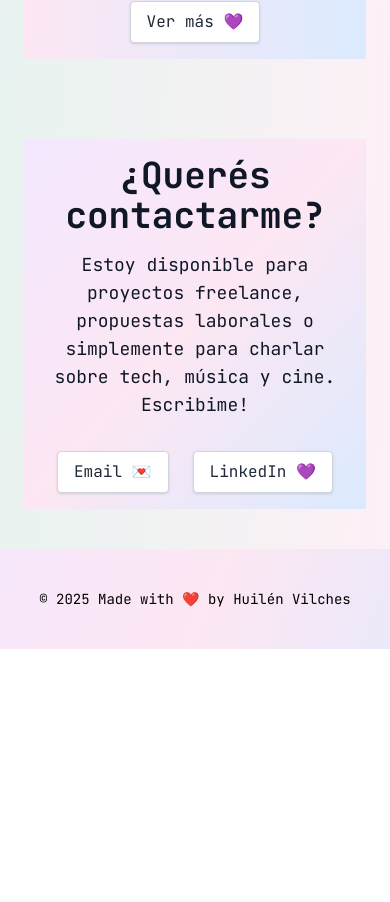
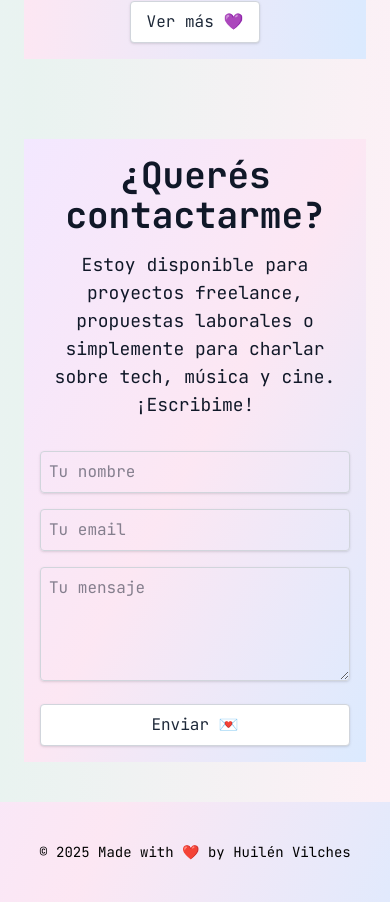
Before and after one commit to spookycoincidence/mi-portfolio, a Next.js app: page / in a window 390 px wide. Shown: the part 8225-9127 px from the top of the page. Before the commit the page ends 8874 px from the top, so only its background shows below. Built offline with nearby package versions, Linux system fonts and the light colour scheme.

Commit message:
add contact form and hearts animations

```diff
--- a/src/app/components/ContactCard.tsx
+++ b/src/app/components/ContactCard.tsx
@@ -1,37 +1,108 @@
+'use client';
+
+import { useState } from 'react';
+
 export default function ContactCard() {
+  const [formData, setFormData] = useState({ name: '', email: '', message: '' });
+  const [hearts, setHearts] = useState<any[]>([]);
+
+  const handleChange = (e: React.ChangeEvent<HTMLInputElement | HTMLTextAreaElement>) => {
+    setFormData({ ...formData, [e.target.name]: e.target.value });
+  };
+
+  const handleSubmit = (e: React.FormEvent) => {
+    e.preventDefault();
+
+    const newHearts = Array.from({ length: 20 }).map((_, i) => ({
+      id: Date.now() + i,
+      left: Math.random() * 100, // posición horizontal
+      size: 16 + Math.random() * 24, // tamaño
+      rotation: Math.random() * 360, // rotación inicial
+      xMovement: (Math.random() - 0.5) * 100, // desplazamiento horizontal
+      duration: 2000 + Math.random() * 1000, // duración individual
+    }));
+
+    setHearts(newHearts);
+    setTimeout(() => setHearts([]), 3000); // limpiar corazones después
+    setFormData({ name: '', email: '', message: '' });
+  };
+
   return (
-    <div
-      className="
-        bg-gradient-to-br from-purple-100 via-pink-100 to-blue-100
-        p-4 rounded-none shadow-none
-        md:p-12 md:rounded-3xl md:shadow-2xl
-        max-w-4xl w-full mx-auto text-gray-900 text-center
-      "
-    >
+    <div className="relative bg-gradient-to-br from-purple-100 via-pink-100 to-blue-100 p-4 md:p-12 md:rounded-3xl md:shadow-2xl max-w-4xl w-full mx-auto text-gray-900 text-center overflow-hidden">
       <h2 className="text-4xl font-bold mb-4">¿Querés contactarme?</h2>
       <p className="text-lg mb-8">
-        Estoy disponible para proyectos freelance, propuestas laborales o simplemente para charlar sobre tech, música y cine. Escribime!
+        Estoy disponible para proyectos freelance, propuestas laborales o simplemente para charlar sobre tech, música y cine. ¡Escribime!
       </p>
 
-      <div className="flex justify-center gap-6">
-        <a
-          href="mailto:huilenvilches@gmail.com"
-          target="_blank"
-          rel="noopener noreferrer"
-          className="bg-white border border-gray-300 text-gray-800 py-2 px-4 rounded shadow hover:bg-gray-100 transition"
+      <form onSubmit={handleSubmit} className="space-y-4 max-w-md mx-auto text-left relative">
+        <input
+          type="text"
+          name="name"
+          placeholder="Tu nombre"
+          value={formData.name}
+          onChange={handleChange}
+          required
+          className="w-full border border-gray-300 rounded p-2 shadow-sm focus:outline-none focus:ring-2 focus:ring-pink-200"
+        />
+        <input
+          type="email"
+          name="email"
+          placeholder="Tu email"
+          value={formData.email}
+          onChange={handleChange}
+          required
+          className="w-full border border-gray-300 rounded p-2 shadow-sm focus:outline-none focus:ring-2 focus:ring-pink-200"
+        />
+        <textarea
+          name="message"
+          placeholder="Tu mensaje"
+          value={formData.message}
+          onChange={handleChange}
+          required
+          className="w-full border border-gray-300 rounded p-2 shadow-sm focus:outline-none focus:ring-2 focus:ring-pink-200"
+          rows={4}
+        />
+
+        <button
+          type="submit"
+          className="bg-white border border-gray-300 text-gray-800 py-2 px-4 rounded shadow hover:bg-gray-100 transition w-full"
         >
-          Email 💌
-        </a>
+          Enviar 💌
+        </button>
+      </form>
 
-        <a
-          href="https://www.linkedin.com/in/huilenvilches/"
-          target="_blank"
-          rel="noopener noreferrer"
-          className="bg-white border border-gray-300 text-gray-800 py-2 px-4 rounded shadow hover:bg-gray-100 transition"
+      {hearts.map((heart) => (
+        <span
+          key={heart.id}
+          className="absolute text-pink-500"
+          style={{
+            left: `${heart.left}%`,
+            fontSize: `${heart.size}px`,
+            animation: `floatUp ${heart.duration}ms ease-out forwards`,
+            transform: `rotate(${heart.rotation}deg)`,
+            '--x-move': `${heart.xMovement}px`,
+          } as React.CSSProperties}
         >
-          LinkedIn 💜
-        </a>
-      </div>
+          ❤️
+        </span>
+      ))}
+
+      <style>{`
+        @keyframes floatUp {
+          0% {
+            opacity: 1;
+            transform: translate(0, 0) rotate(0deg) scale(1);
+          }
+          50% {
+            transform: translate(calc(var(--x-move)), -150px) rotate(180deg) scale(1.2);
+            opacity: 0.8;
+          }
+          100% {
+            transform: translate(calc(var(--x-move)), -300px) rotate(360deg) scale(0.8);
+            opacity: 0;
+          }
+        }
+      `}</style>
     </div>
   );
 }
```
